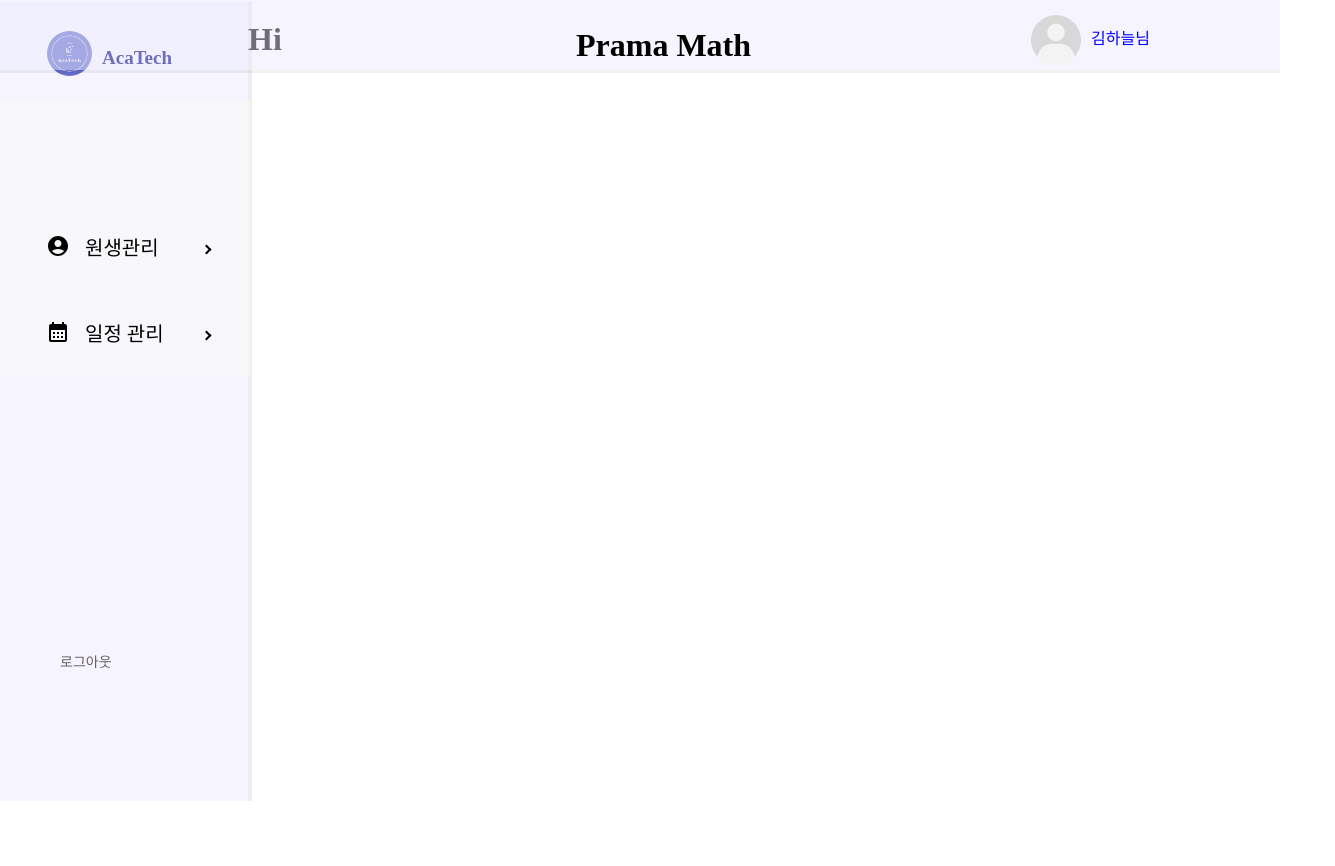
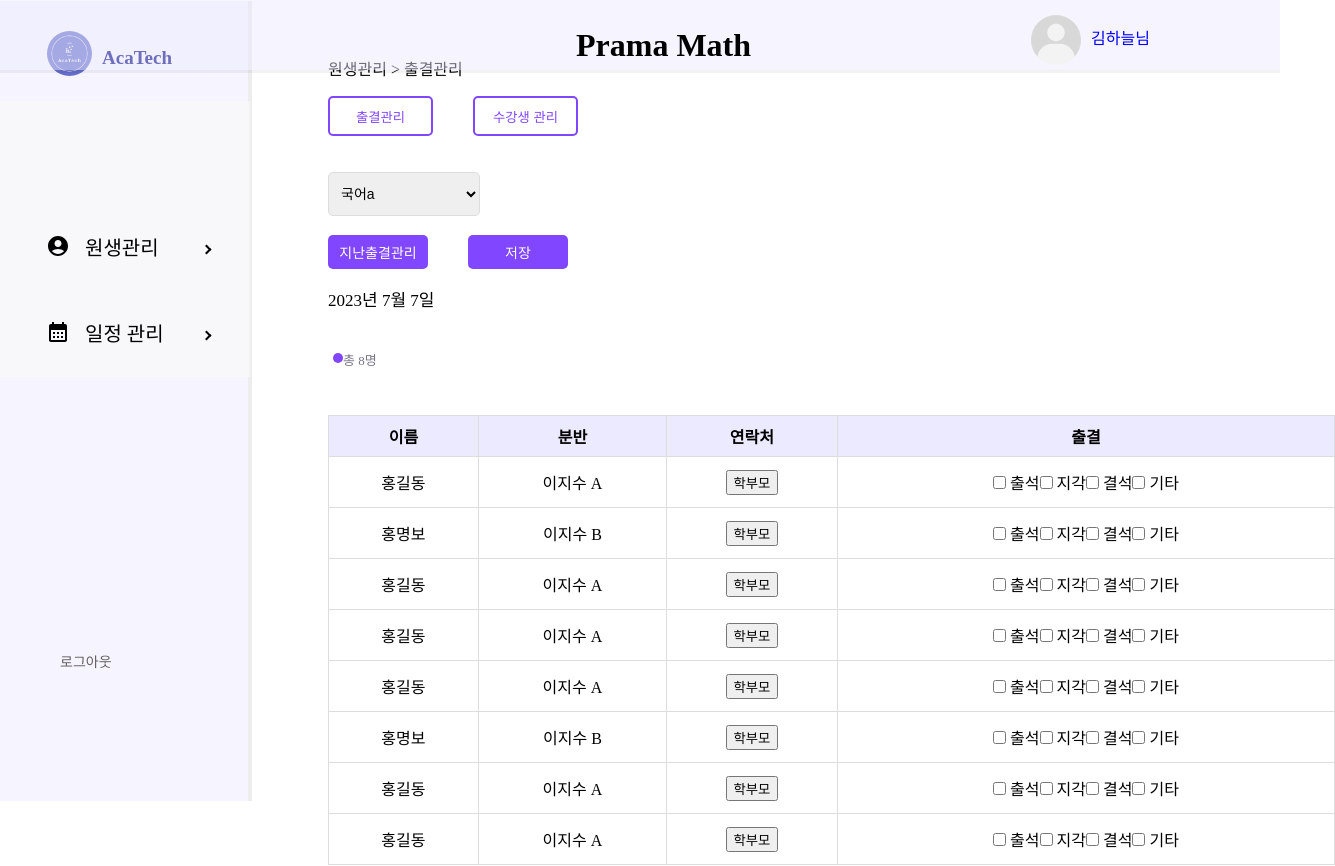
Before and after one commit to AcaTechProject/frontend, a Next.js app: page /AcademyManagement/attendance in a window 1280 px wide. Shown: the top 866 px of the page, 1335 px wide, since content can reach past the window. Before the commit the page ends 800 px from the top, so only its background shows below. Built offline with nearby package versions, Linux system fonts and the light colour scheme.

Commit message:
feat: 더미데이터 생성

```diff
--- a/app/AcademyManagement/attendance/page.jsx
+++ b/app/AcademyManagement/attendance/page.jsx
@@ -1,9 +1,219 @@
+"use client";
+import React, { useState } from "react";
+import styled from "styled-components";
+import List from '../../../app/components/List';
+import MessagePopup from '../../../app/components/MessagePopup';
+import AttendSelect from '../../../app/components/AttendSelect';
+import Modal from '../../../app/components/Modal';
+import PastAttendanceList from '../../../app/components/PastAttendanceList';
+import ListPopup from '../../../app/components/ListPopup';
+
+
+const Container = styled.div`
+  padding: 40px 70px 55px 80px;
+`;
+
+const Tab1 = styled.button`
+  border-radius: 5px;
+  width: 105px;
+  height: 40px;
+  border: 2px solid #8146ff;
+  color: #8146ff;
+  background: #fff;
+  &:hover {
+    color: white;
+    background: #8146ff;
+  }
+`;
+
+const Tab2 = styled(Tab1)``;
+
+const Row = styled.div`
+  display: flex;
+  gap: 40px;
+`;
+
+const Button = styled.button`
+  width: 100px;
+  height: 34px;
+  border-radius: 5px;
+  color: #fff;
+  background: #8146ff;
+  border: 0;
+  font-size: 14px;
+  margin-left:
+`;
+
+const Row2 = styled(Row)`
+  margin-top: 19px;
+`;
+
+const DateLabel = styled.p`
+  font-size: 17px;
+  margin-top: 17px;
+`;
+
+const Total = styled.div`
+  border-radius: 50%;
+  width: 10px;
+  height: 10px;
+  background-color: #8146ff;
+  margin: 25px 0 0 5px;
+`;
+
 const Attendance = () => {
+  const dummyData = [
+    { 이름: "홍길동", 일시: "2023년 7월 7일", 분반: "이지수 A", 연락처: "학부모" },
+    { 이름: "홍명보", 일시: "2023년 7월 10일", 분반: "이지수 B", 연락처: "학부모" },
+    { 이름: "홍길동", 일시: "2023년 7월 7일", 분반: "이지수 A", 연락처: "학부모" },
+    { 이름: "홍길동", 일시: "2023년 7월 7일", 분반: "이지수 A", 연락처: "학부모" },
+    { 이름: "홍길동", 일시: "2023년 7월 7일", 분반: "이지수 A", 연락처: "학부모" },
+    { 이름: "홍명보", 일시: "2023년 7월 10일", 분반: "이지수 B", 연락처: "학부모" },
+    { 이름: "홍길동", 일시: "2023년 7월 7일", 분반: "이지수 A", 연락처: "학부모" },
+    { 이름: "홍길동", 일시: "2023년 7월 7일", 분반: "이지수 A", 연락처: "학부모" },
+
+
+
+    // ...data
+  ];
+  const [currentPage, setCurrentPage] = useState(1);
+  const itemsPerPage = 5;
+
+  const handlePageChange = (newPage) => {
+    setCurrentPage(newPage);
+  };
+
+
+  const [selectedParent, setSelectedParent] = useState(null); // selectedParent 상태 추가
+  const [selectedSubject, setSelectedSubject] = useState("");
+  const [selectedAttendanceData, setSelectedAttendanceData] = useState([]);
+  const [isModalOpen, setIsModalOpen] = useState(false);
+  const [modalMessage, setModalMessage] = useState("");
+  const [showPastAttendance, setShowPastAttendance] = useState(false); // showPastAttendance 추가
+  const [selectedRow, setSelectedRow] = useState(null); // selectedRow 상태 추가
+
+  const handlePastAttendanceRowClick = (rowIndex) => {
+    setShowPastAttendance(true);
+    setSelectedRow(rowIndex);
+  };
+
+  const handlePastAttendanceClick = () => {
+    setShowPastAttendance(true);
+  };
+
+  const handleModal = (message) => {
+    setModalMessage(message);
+    setIsModalOpen(true);
+  };
+
+  const closeModal = () => {
+    setIsModalOpen(false);
+  };
+
+  const handleParentClick = (parentInfo) => {
+    setSelectedParent(parentInfo);
+  };
+
+  const handleSubjectChange = (e) => {
+    setSelectedSubject(e.target.value);
+  };
+
+  const handleSave = () => {
+    // 이 부분에서 selectedAttendanceData를 활용하여 원하는 처리를 수행하거나
+    // 다른 컴포넌트로 전달할 수 있습니다.
+    // 예: 서버에 데이터 전송 등
+    console.log("Saved attendance data:", selectedAttendanceData);
+  };
+
+  const subjectOptions = [
+    { value: "국어a", label: "국어a" },
+    { value: "국어b", label: "국어b" },
+    { value: "국어c", label: "국어c" },
+  ];
+
+
+  const handleSaveButtonClick = () => {
+    const updatedData = dummyData.map((row, index) => {
+      const updatedRow = { ...row };
+      updatedRow.출석 = document.querySelector(`input[name=출석_${index}]`).checked ? 1 : 0;
+      updatedRow.지각 = document.querySelector(`input[name=지각_${index}]`).checked ? 1 : 0;
+      updatedRow.결석 = document.querySelector(`input[name=결석_${index}]`).checked ? 1 : 0;
+      updatedRow.기타 = document.querySelector(`input[name=기타_${index}]`).checked ? 1 : 0;
+      return updatedRow;
+    });
+
+    setSelectedAttendanceData(updatedData);
+    handleModal(`총 ${updatedData.length}명의 출결을 저장하시겠습니까?`);
+  };
+
+
+
   return (
-    <div>
-      <h1>Hi</h1>
-    </div>
+    <Container>
+      <p>
+        원생관리 {">"} 출결관리
+        {showPastAttendance && " > 지난 출결관리"}
+      </p>
+      <Row>
+        <Tab1>출결관리</Tab1>
+        <Tab2>수강생 관리</Tab2>
+      </Row>
+
+      <Row style={{ marginTop: '36px' }}>
+        <AttendSelect options={subjectOptions} onChange={handleSubjectChange} />
+      </Row>
+
+      {showPastAttendance ? (
+        <PastAttendanceList
+          data={dummyData}
+          onRowClick={handlePastAttendanceRowClick}
+          currentPage={currentPage}
+          totalPages={Math.ceil(dummyData.length / itemsPerPage)}
+          onPageChange={handlePageChange}
+          itemsPerPage={itemsPerPage}
+        />
+      ) : (
+        <>
+          <Row2>
+            <Button onClick={handlePastAttendanceClick}>지난출결관리</Button>
+            <Button onClick={handleSaveButtonClick}>저장</Button>
+          </Row2>
+          <DateLabel>2023년 7월 7일</DateLabel>
+          <div style={{ display: "flex" }}>
+          <Total />
+          <p style={{ fontSize: "13px", color: "#787486", marginTop: "22px" }}>
+            총 {dummyData.length}명
+          </p>
+        </div>
+
+          <List data={dummyData} onParentClick={handleParentClick} />
+          {selectedParent && (
+            <MessagePopup
+              parentInfo={selectedParent}
+              subject={selectedSubject}
+              onClose={() => setSelectedParent(null)}
+            />
+          )}
+
+          {isModalOpen && <Modal onClose={closeModal} message={modalMessage} onSave={handleSave} />}
+        </>
+      )}
+
+      {selectedRow !== null && (
+        <ListPopup
+          data={dummyData}
+          selectedRowIndex={selectedRow}
+          onClose={() => {
+            setSelectedRow(null);
+            setShowPastAttendance(false);
+          }}
+          onParentClick={handleParentClick}
+        />
+      )}
+    </Container>
   );
+
+
 };
 
 export default Attendance;
```
